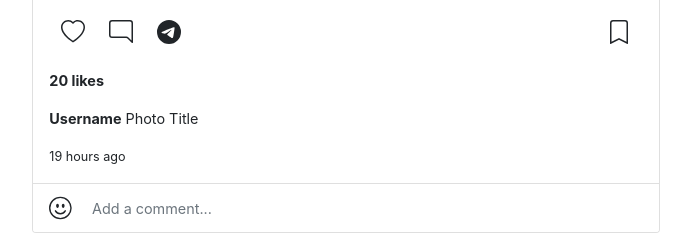
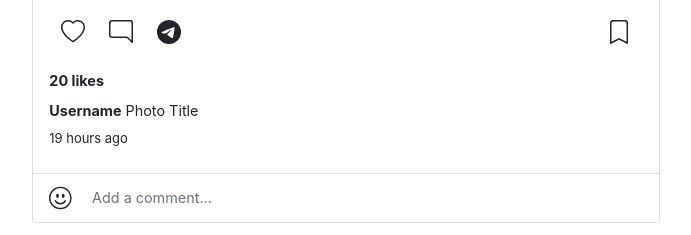
Before and after one commit to azizoid/clonestagram, a React (Create React App) app: page / in a window 1280 px wide. Shown: the part 905-1140 px from the top of the page, without its empty margins (185-876 px from the left). Built offline with nearby package versions, Linux system fonts and the light colour scheme.

Commit message:
style: add styles to Info part of Feed

```diff
--- a/src/Main/Feed/Info/Info.module.scss
+++ b/src/Main/Feed/Info/Info.module.scss
@@ -14,9 +14,21 @@
     .commentsAndLikesBar {
         margin-top: 1em;
         font-size: 0.9em;
+        display: flex;
+        flex-direction: column;
 
         .likes {
             font-weight: bold;
+            margin-bottom: 8px;
+        }
+
+        .title {
+            margin-bottom: 8px;
+        }
+
+        .ago {
+            font-size: 0.9em;
+            margin-bottom: 8px;
         }
     }
 }
--- a/src/Main/Feed/Info/Info.tsx
+++ b/src/Main/Feed/Info/Info.tsx
@@ -15,13 +15,11 @@ export const Info = () => (
             <BsBookmark />
         </div>
         <div className={styles.commentsAndLikesBar}>
-            <Card.Text className={styles.likes}>20 likes</Card.Text>
-            <Card.Text className={styles.title}>
+            <span className={styles.likes}>20 likes</span>
+            <p className={styles.title}>
                 <b>Username</b> Photo Title
-            </Card.Text>
-            <Card.Text>
-                <small>19 hours ago</small>
-            </Card.Text>
+            </p>
+            <span className={styles.ago}>19 hours ago</span>
         </div>
     </Card.Body>
 );
```
